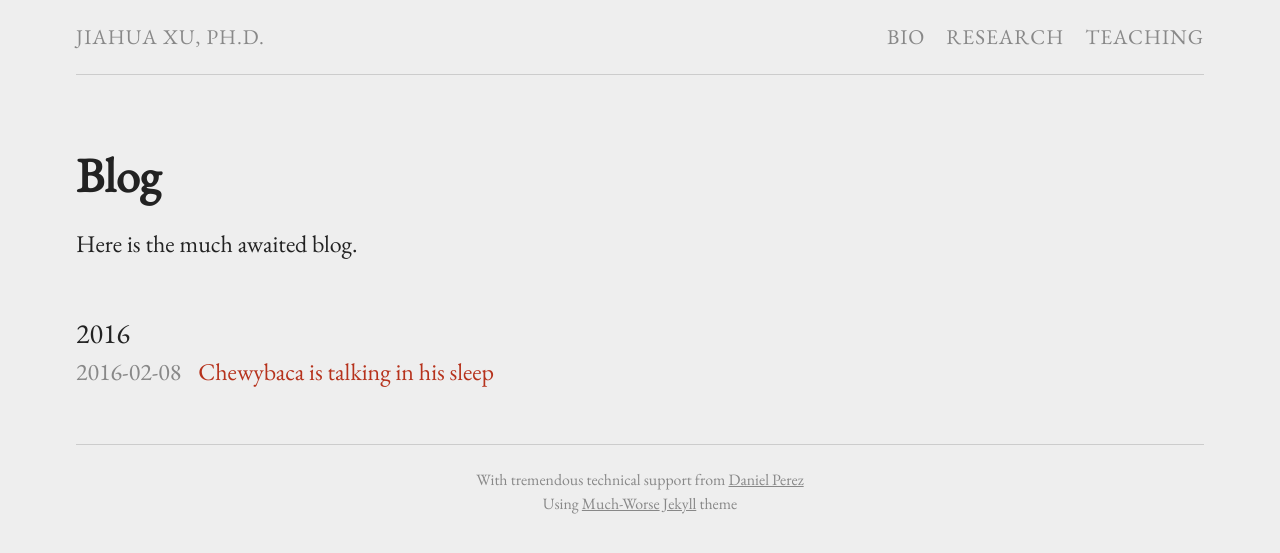
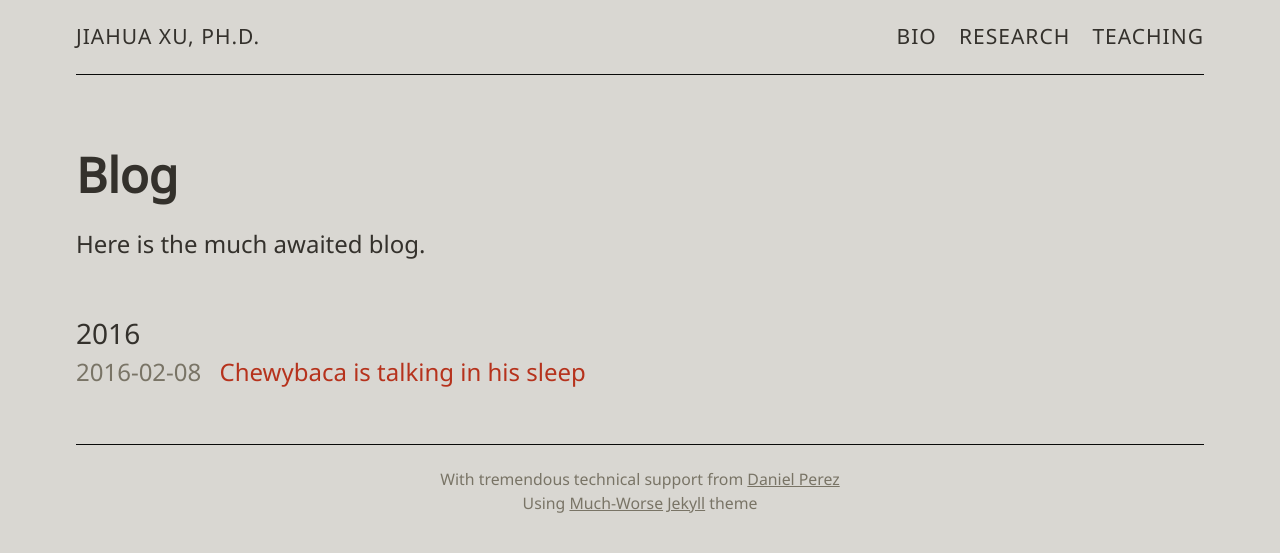
Before and after one commit to xujiahuayz/xujiahuayz.github.io, a Jekyll site: the page built from blog.md, in a window 1280 px wide. Shown: the top 553 px of the page. Built offline with Jekyll 4.4.1, drawn with Linux system fonts in a browser that asks for light colours.

Commit message:
change font to Noto

```diff
--- a/_data/menu.yml
+++ b/_data/menu.yml
@@ -3,8 +3,8 @@
 
 - title: "Research"
   subcategories:
-  - subtitle: "Peer-reviewed publications"
-    subhref: "/research#peer-reviewed-publications"
+  - subtitle: "Peer-reviewed articles"
+    subhref: "/research#peer-reviewed-articles"
   - subtitle: "Working papers"
     subhref: "/research#working-papers"
     # href: "/research/"
--- a/_includes/head.html
+++ b/_includes/head.html
@@ -10,5 +10,5 @@
     <link rel="canonical" href="{{ page.url | replace:'index.html','' | prepend: site.baseurl | prepend: site.url }}">
     <link rel="alternate" type="application/rss+xml" title="{{ site.title }}" href="{{ "/feed.xml" | prepend: site.baseurl | prepend: site.url }}" />
 
-    <link href='https://fonts.googleapis.com/css?family=EB+Garamond' rel='stylesheet' type='text/css'>
+    <link href='https://fonts.googleapis.com/css?family=Noto+Sans' rel='stylesheet' type='text/css'>
 </head>
--- a/css/main.scss
+++ b/css/main.scss
@@ -3,7 +3,7 @@
 ---
 @charset "utf-8";
 
-$base-font-family: 'EB Garamond', serif;
+$base-font-family: 'Noto Sans', Verdana, sans-serif;
 $base-font-size:   x-large;
 $small-font-size:  0.875em;
 $vsmall-font-size: 0.66em;
@@ -18,17 +18,18 @@ $grey-vdark: #222;
 $blue:       #0091ed;
 $orange:     #ca6c18;
 $red:        #b6321c;
+$ash-light:  #d9d7d2;
 
-$background:        $grey-vlight;
+$background:        $ash-light;
 $dark-background:   darken($background, 5%);
-$text-color:        $grey-vdark;
-$text-light-color:  $grey;
+$text-color:        darken($background, 65%);
+$text-light-color:  darken($background, 40%);
 $url-color:         $red;
 $url-hover-color:   $orange;
-$header-text-color: $text-light-color;
-$header-hover-color:$text-color;
+$header-text-color: $text-color;
+$header-hover-color:$text-light-color;
 $header-hover-url:  $url-color;
-$line-color:        $grey-light;
+$line-color:        darken($background, 80%);
 
 // Width of the content area
 $content-width:    50em;
```
Also changed, not shown: publications.md (+1 -1 lines), 1 other file.
